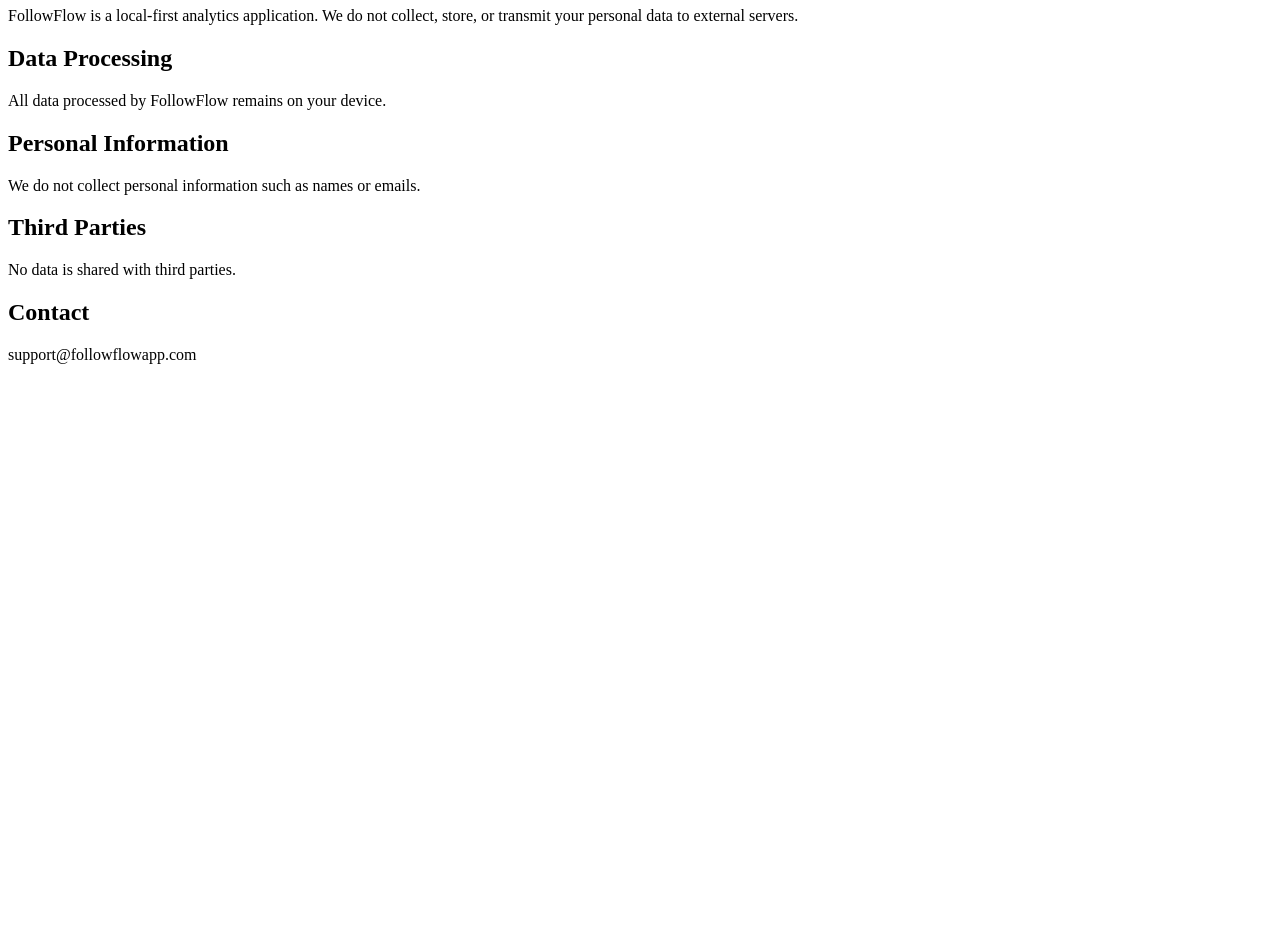
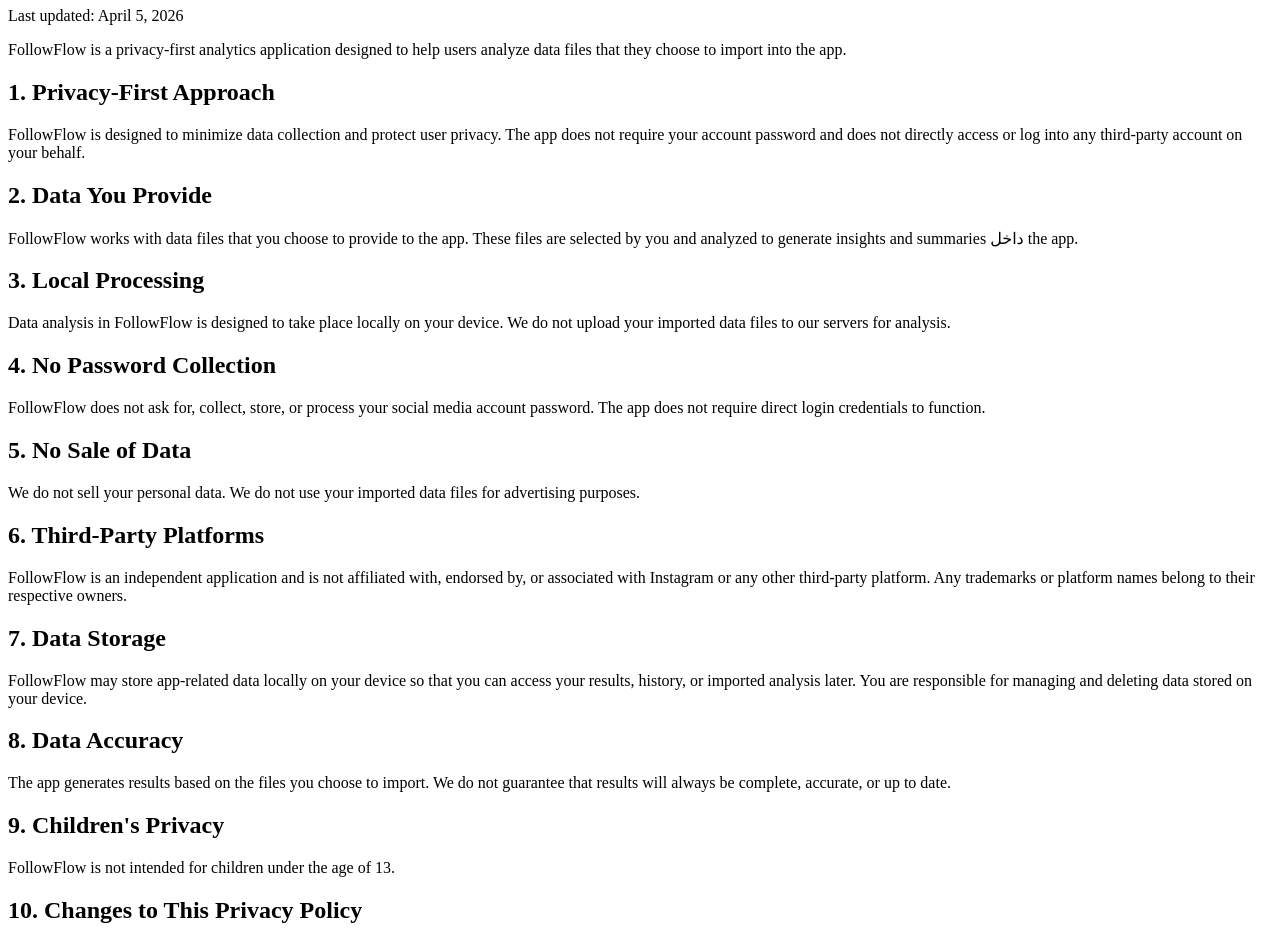
Before and after one commit to wegivesol/FollowFlow, a website: page privacy.html in a window 1280 px wide. Shown: the part 73-1014 px from the top of the page. Before the commit the page ends 800 px from the top, so only its background shows below. Drawn offline with Linux system fonts and the light colour scheme.

Commit message:
Update privacy.html

```diff
--- a/privacy.html
+++ b/privacy.html
@@ -1,24 +1,86 @@
 <!DOCTYPE html>
-<html>
+<html lang="en">
 <head>
-  <meta charset="UTF-8">
-  <title>Privacy Policy</title>
+  <meta charset="UTF-8" />
+  <meta name="viewport" content="width=device-width, initial-scale=1.0" />
+  <title>Privacy Policy - FollowFlow</title>
 </head>
 <body>
-  <h1>Privacy Policy – FollowFlow</h1>
+  <h1>Privacy Policy</h1>
 
-  <p>FollowFlow is a local-first analytics application. We do not collect, store, or transmit your personal data to external servers.</p>
+  <p>Last updated: April 5, 2026</p>
 
-  <h2>Data Processing</h2>
-  <p>All data processed by FollowFlow remains on your device.</p>
+  <p>
+    FollowFlow is a privacy-first analytics application designed to help users analyze
+    data files that they choose to import into the app.
+  </p>
 
-  <h2>Personal Information</h2>
-  <p>We do not collect personal information such as names or emails.</p>
+  <h2>1. Privacy-First Approach</h2>
+  <p>
+    FollowFlow is designed to minimize data collection and protect user privacy.
+    The app does not require your account password and does not directly access or log into
+    any third-party account on your behalf.
+  </p>
 
-  <h2>Third Parties</h2>
-  <p>No data is shared with third parties.</p>
+  <h2>2. Data You Provide</h2>
+  <p>
+    FollowFlow works with data files that you choose to provide to the app.
+    These files are selected by you and analyzed to generate insights and summaries داخل the app.
+  </p>
 
-  <h2>Contact</h2>
-  <p>support@followflowapp.com</p>
+  <h2>3. Local Processing</h2>
+  <p>
+    Data analysis in FollowFlow is designed to take place locally on your device.
+    We do not upload your imported data files to our servers for analysis.
+  </p>
+
+  <h2>4. No Password Collection</h2>
+  <p>
+    FollowFlow does not ask for, collect, store, or process your social media account password.
+    The app does not require direct login credentials to function.
+  </p>
+
+  <h2>5. No Sale of Data</h2>
+  <p>
+    We do not sell your personal data.
+    We do not use your imported data files for advertising purposes.
+  </p>
+
+  <h2>6. Third-Party Platforms</h2>
+  <p>
+    FollowFlow is an independent application and is not affiliated with, endorsed by,
+    or associated with Instagram or any other third-party platform.
+    Any trademarks or platform names belong to their respective owners.
+  </p>
+
+  <h2>7. Data Storage</h2>
+  <p>
+    FollowFlow may store app-related data locally on your device so that you can access
+    your results, history, or imported analysis later.
+    You are responsible for managing and deleting data stored on your device.
+  </p>
+
+  <h2>8. Data Accuracy</h2>
+  <p>
+    The app generates results based on the files you choose to import.
+    We do not guarantee that results will always be complete, accurate, or up to date.
+  </p>
+
+  <h2>9. Children's Privacy</h2>
+  <p>
+    FollowFlow is not intended for children under the age of 13.
+  </p>
+
+  <h2>10. Changes to This Privacy Policy</h2>
+  <p>
+    We may update this Privacy Policy from time to time.
+    Any updates will be posted on this page with a revised “Last updated” date.
+  </p>
+
+  <h2>11. Contact</h2>
+  <p>
+    For privacy questions or support, contact us at:
+    support@followflowapp.com
+  </p>
 </body>
 </html>
```
